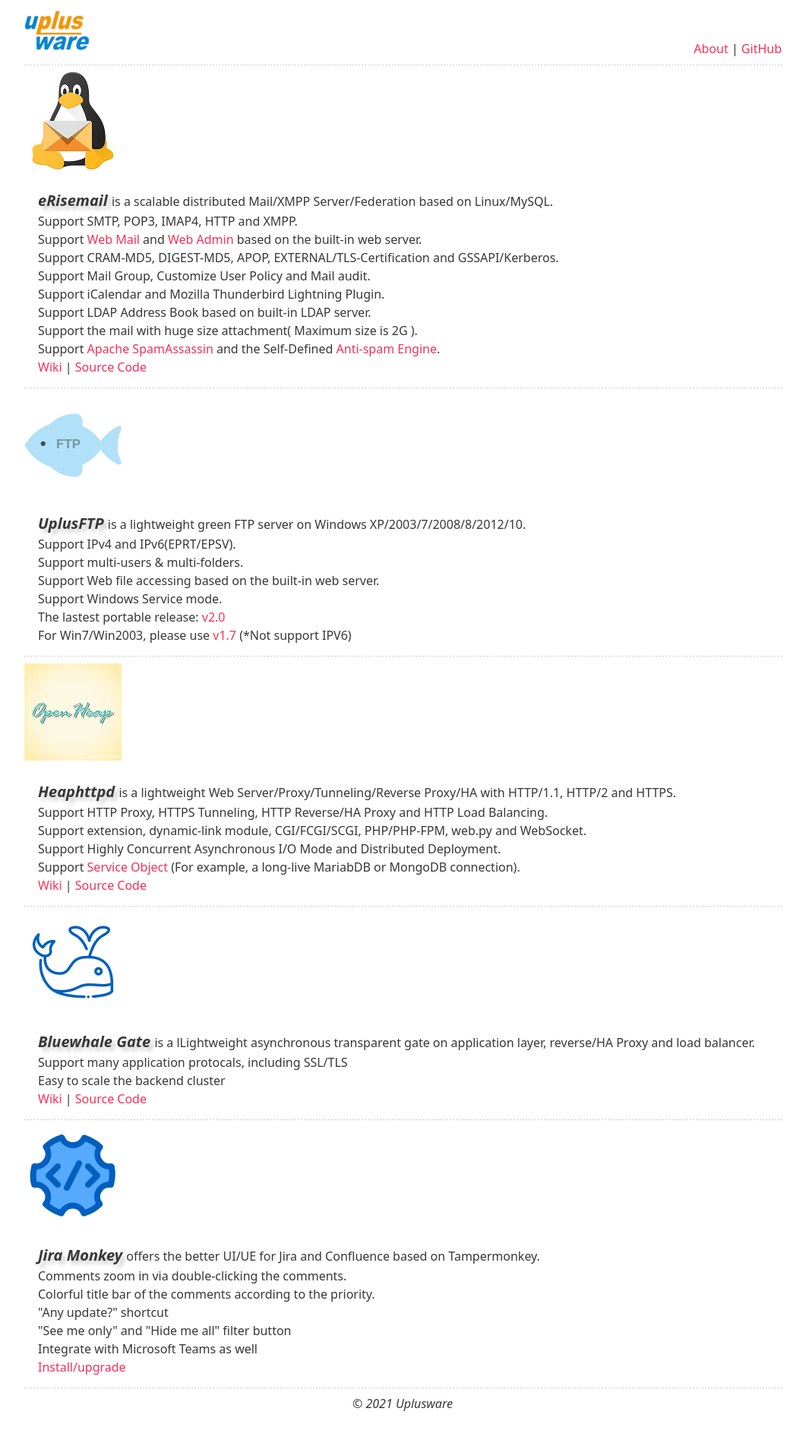
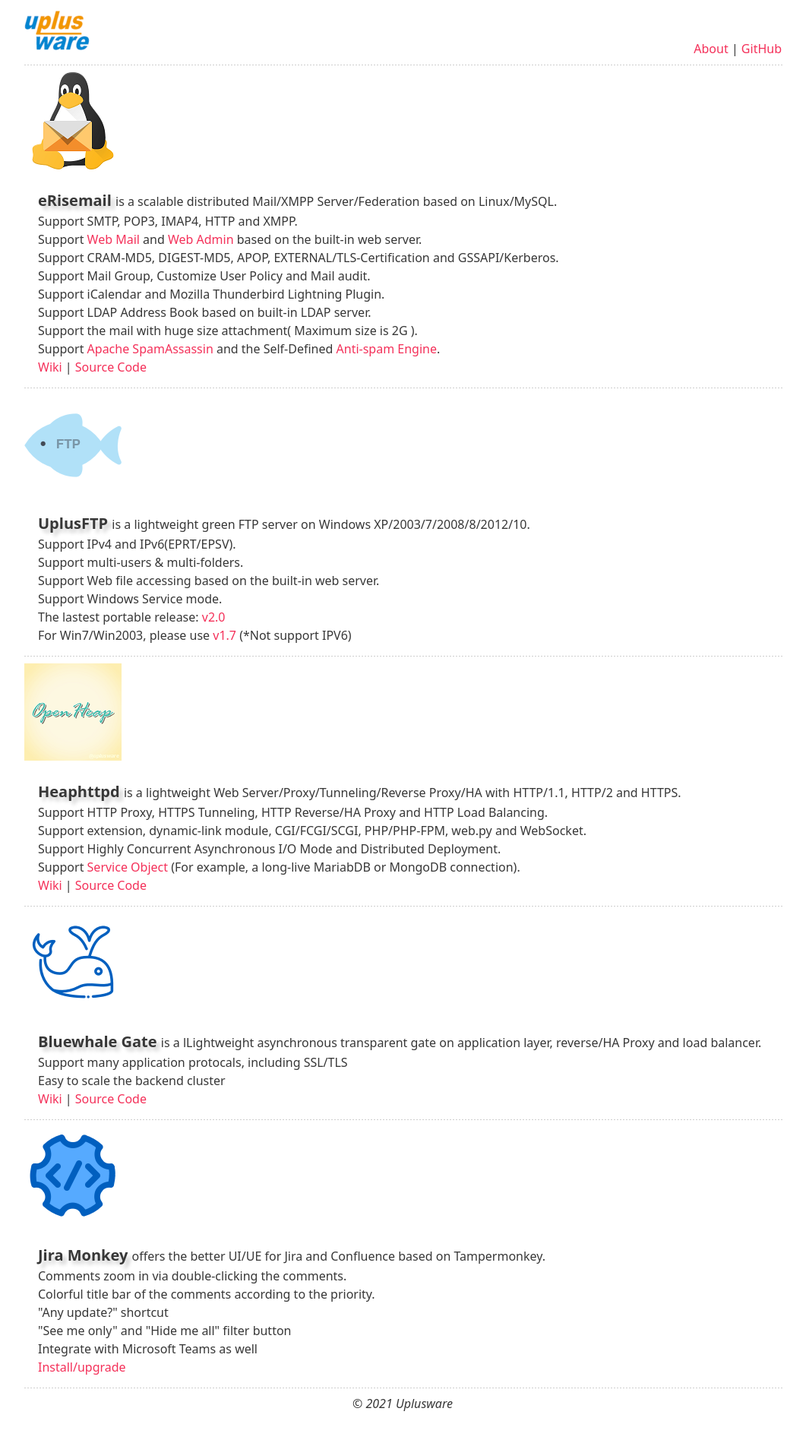
Before and after one commit to uplusware/uplusware.github.io, a Jekyll site: the page index.html, which Jekyll copies as it is, in a window 1280 px wide. Shown: the whole page at 76% size, without its empty margins (110-1171 px from the left). Built offline with Jekyll 4.4.1, drawn with Linux system fonts in a browser that asks for light colours.

Commit message:
Update index.html

```diff
--- a/index.html
+++ b/index.html
@@ -22,7 +22,7 @@
 		</td><td valign="middle">
 		</td></tr></table>
 		<ul>
-			<li><span style="text-shadow: 5px 5px 5px #cccccc; font-size: 125%"><strong><em>eRisemail</em></strong> </span> is a scalable distributed Mail/XMPP Server/Federation based on Linux/MySQL.</li>
+			<li><span style="text-shadow: 5px 5px 5px #cccccc; font-size: 125%"><strong>eRisemail</strong> </span> is a scalable distributed Mail/XMPP Server/Federation based on Linux/MySQL.</li>
 			<li>Support SMTP, POP3, IMAP4, HTTP and XMPP.</li>
 			<li>Support <a href="https://github.com/uplusware/erisemail/wiki/WebMail-UI" target="_blank">Web Mail</a> and <a href="https://github.com/uplusware/erisemail/wiki/WebAdmin-UI" target="_blank">Web Admin</a> based on the built-in web server.</li>
 			<li>Support CRAM-MD5, DIGEST-MD5, APOP, EXTERNAL/TLS-Certification and GSSAPI/Kerberos.</li>
@@ -39,7 +39,7 @@
 		</td><td valign="middle">
 		</td></tr></table>
 		<ul>
-			<li><span style="text-shadow: 5px 5px 5px #cccccc; font-size: 125%"><strong><em>UplusFTP</em></strong> </span> is a lightweight green FTP server on Windows XP/2003/7/2008/8/2012/10.</li>
+			<li><span style="text-shadow: 5px 5px 5px #cccccc; font-size: 125%"><strong>UplusFTP</strong> </span> is a lightweight green FTP server on Windows XP/2003/7/2008/8/2012/10.</li>
 			<li>Support IPv4 and IPv6(EPRT/EPSV).</li>
             		<li>Support multi-users &amp; multi-folders.</li>
 			<li>Support Web file accessing based on the built-in web server.</li>
@@ -54,7 +54,7 @@
 		</td><td valign="middle">
 		</td></tr></table>
 		<ul>
-			<li><span style="text-shadow: 5px 5px 5px #cccccc; font-size: 125%"><strong><em>Heaphttpd</em></strong> </span> is a lightweight Web Server/Proxy/Tunneling/Reverse Proxy/HA with HTTP/1.1, HTTP/2 and HTTPS.</li>
+			<li><span style="text-shadow: 5px 5px 5px #cccccc; font-size: 125%"><strong>Heaphttpd</strong> </span> is a lightweight Web Server/Proxy/Tunneling/Reverse Proxy/HA with HTTP/1.1, HTTP/2 and HTTPS.</li>
 			<li>Support HTTP Proxy, HTTPS Tunneling, HTTP Reverse/HA Proxy and HTTP Load Balancing.</li>
       			<li>Support extension, dynamic-link module, CGI/FCGI/SCGI, PHP/PHP-FPM, web.py and WebSocket.</li>
 			<li>Support Highly Concurrent Asynchronous I/O Mode and Distributed Deployment.</li>
@@ -68,7 +68,7 @@
 		</td><td valign="middle">
 		</td></tr></table>
 		<ul>
-			<li><span style="text-shadow: 5px 5px 5px #cccccc; font-size: 125%"><strong><em>Bluewhale Gate</em></strong> </span> is a lLightweight asynchronous transparent gate on application layer, reverse/HA Proxy and load balancer.</li>
+			<li><span style="text-shadow: 5px 5px 5px #cccccc; font-size: 125%"><strong>Bluewhale Gate</strong> </span> is a lLightweight asynchronous transparent gate on application layer, reverse/HA Proxy and load balancer.</li>
             		<li>Support many application protocals, including SSL/TLS</li>
 			<li>Easy to scale the backend cluster</li>
 			<li><a href="https://github.com/uplusware/bluewhale/wiki" target="_blank">Wiki</a> | <a href="https://github.com/uplusware/bluewhale">Source Code</a></li>
@@ -80,7 +80,7 @@
 		</td><td valign="middle">
 		</td></tr></table>
 		<ul>
-			<li><span style="text-shadow: 5px 5px 5px #cccccc; font-size: 125%"><strong><em>Jira Monkey</em></strong> </span> offers the better UI/UE for Jira and Confluence based on Tampermonkey.</li>
+			<li><span style="text-shadow: 5px 5px 5px #cccccc; font-size: 125%"><strong>Jira Monkey</strong> </span> offers the better UI/UE for Jira and Confluence based on Tampermonkey.</li>
             		<li>Comments zoom in via double-clicking the comments.</li>
 			<li>Colorful title bar of the comments according to the priority.</li>
 			<li>"Any update?" shortcut</a></li>
```
